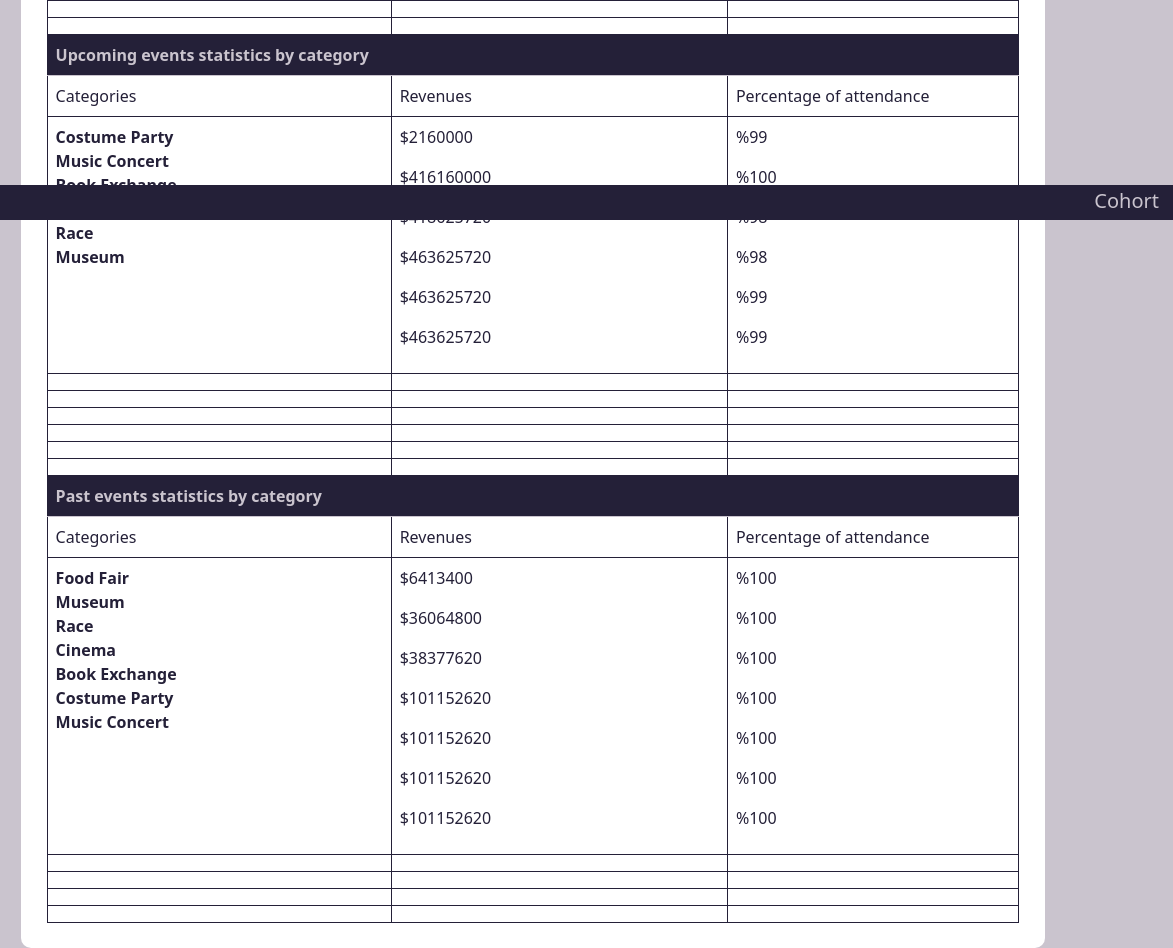
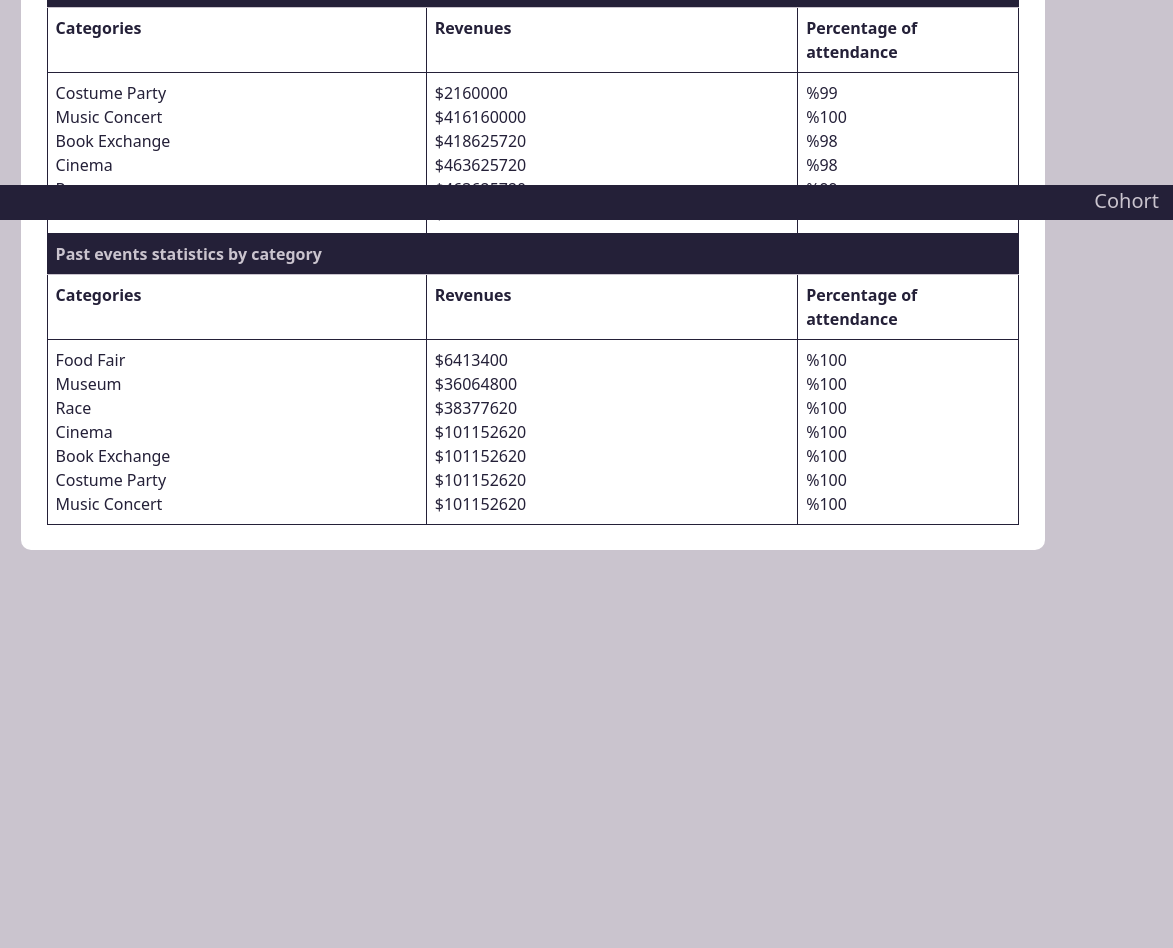
Before and after one commit to catasimonovich4/week8-task4-JS, a plain HTML site: page pages/stats.html in a window 1280 px wide. Shown: the part 580-1528 px from the top of the page, 107-1280 px from the left. After the commit the page ends 1130 px from the top, so only its background shows below. Drawn offline with nearby package versions, Linux system fonts and the light colour scheme.

```diff
--- a/pages/stats.html
+++ b/pages/stats.html
@@ -63,63 +63,13 @@
                     <td id="low-assistance" class="low-assistance"></td>
                     <td id="larger-capacity" class="larger-capacity"></td>
                 </tr>
-                <tr>
-                    <td id="high-assistance" class="high-assistance"></td>
-                    <td id="low-assistance" class="low-assistance"></td>
-                    <td id="larger-capacity" class="larger-capacity"></td>
-                </tr>
-                <tr>
-                    <td id="high-assistance" class="high-assistance"></td>
-                    <td id="low-assistance" class="low-assistance"></td>
-                    <td id="larger-capacity" class="larger-capacity"></td>
-                </tr>
-                <tr>
-                    <td id="high-assistance" class="high-assistance"></td>
-                    <td id="low-assistance" class="low-assistance"></td>
-                    <td id="larger-capacity" class="larger-capacity" ></td>
-                </tr>
-                <tr>
-                    <td id="high-assistance" class="high-assistance"></td>
-                    <td id="low-assistance" class="low-assistance"></td>
-                    <td id="larger-capacity" class="larger-capacity" style="width: 30%;"></td>
-                </tr>
                 <tr class="title-row">
                     <th colspan="3">Upcoming events statistics by category</th>
                 </tr>
                 <tr>
-                    <td>Categories</td>
-                    <td>Revenues</td>
-                    <td>Percentage of attendance</td>
-                </tr>
-                <tr>
-                    <td class="cat-events-stats" id="cat-UEvents-stats"></td>
-                    <td class="revenue-stats" id="revenue-up-stats"></td>
-                    <td class="attendance-stats" id="attendance-up-stats"></td>
-                </tr>
-                <tr>
-                    <td class="cat-events-stats" id="cat-UEvents-stats"></td>
-                    <td class="revenue-stats" id="revenue-up-stats"></td>
-                    <td class="attendance-stats" id="attendance-up-stats"></td>
-                </tr>
-                <tr>
-                    <td class="cat-events-stats" id="cat-UEvents-stats"></td>
-                    <td class="revenue-stats" id="revenue-up-stats"></td>
-                    <td class="attendance-stats" id="attendance-up-stats"></td>
-                </tr>
-                <tr>
-                    <td class="cat-events-stats" id="cat-UEvents-stats"></td>
-                    <td class="revenue-stats" id="revenue-up-stats"></td>
-                    <td class="attendance-stats" id="attendance-up-stats"></td>
-                </tr>
-                <tr>
-                    <td class="cat-events-stats" id="cat-UEvents-stats"></td>
-                    <td class="revenue-stats" id="revenue-up-stats"></td>
-                    <td class="attendance-stats" id="attendance-up-stats"></td>
-                </tr>
-                <tr>
-                    <td class="cat-events-stats" id="cat-UEvents-stats"></td>
-                    <td class="revenue-stats" id="revenue-up-stats"></td>
-                    <td class="attendance-stats" id="attendance-up-stats"></td>
+                    <td><span style="font-weight: bold;">Categories</span></td>
+                    <td><span style="font-weight: bold;">Revenues</span></td>
+                    <td><span style="font-weight: bold;">Percentage of attendance</span></td>
                 </tr>
                 <tr>
                     <td class="cat-events-stats" id="cat-UEvents-stats"></td>
@@ -130,29 +80,9 @@
                     <th colspan="3">Past events statistics by category</th>
                 </tr>
                 <tr>
-                    <td>Categories</td>
-                    <td>Revenues</td>
-                    <td>Percentage of attendance</td>
-                </tr>
-                <tr>
-                    <td class="cat-events-stats" id="cat-PEvents-stats"></td>
-                    <td class="revenue-stats" id="revenue-past-stats"></td>
-                    <td class="attendance-stats" id="attendance-past-stats"></td>
-                </tr>
-                <tr>
-                    <td class="cat-events-stats" id="cat-PEvents-stats"></td>
-                    <td class="revenue-stats" id="revenue-past-stats"></td>
-                    <td class="attendance-stats" id="attendance-past-stats"></td>
-                </tr>
-                <tr>
-                    <td class="cat-events-stats" id="cat-PEvents-stats"></td>
-                    <td class="revenue-stats" id="revenue-past-stats"></td>
-                    <td class="attendance-stats" id="attendance-past-stats"></td>
-                </tr>
-                <tr>
-                    <td class="cat-events-stats" id="cat-PEvents-stats"></td>
-                    <td class="revenue-stats" id="revenue-past-stats"></td>
-                    <td class="attendance-stats" id="attendance-past-stats"></td>
+                    <td><span style="font-weight: bold;">Categories</span></td>
+                    <td><span style="font-weight: bold;">Revenues</span></td>
+                    <td><span style="font-weight: bold;">Percentage of attendance</span></td>
                 </tr>
                 <tr>
                     <td class="cat-events-stats" id="cat-PEvents-stats"></td>
--- a/scripts/pastevents.js
+++ b/scripts/pastevents.js
@@ -683,7 +683,7 @@
       card += `
         <div class="card" id="${data.events[i].category.replace(" ","-").toLocaleLowerCase()}" style="width: 18rem;">
           <div class="image-card-container">
-            <img src="${data.events[i].image}" class="card-img-top" alt="food fair">
+            <img src="${data.events[i].image}" class="card-img-top" alt="${data.events[i].category.replace(" ","-").toLocaleLowerCase()}">
           </div>
           <div class="card-body">
             <h5 class="card-title">${data.events[i].name}</h5>
--- a/scripts/stats.js
+++ b/scripts/stats.js
@@ -940,7 +940,7 @@
     const divCategory = document.createElement("div")
     divCategory.innerHTML = `
         <div>
-            <span style="font-weight: bold;">${event}</span>
+            <span>${event}</span>
         </div>
     `
     tdUCategoriesByID.appendChild(divCategory)
@@ -955,7 +955,7 @@
         if (arrayUpEvRevenues[i] === upEventsCatNoRep[e]) {
             divRevenue.innerHTML = `
                 <div style="display: flex; justify-content: space-between;" >
-                    <p>$${arrayUpEvRevenues[i+1]}</p>
+                    <p style="margin: 0;">$${arrayUpEvRevenues[i+1]}</p>
                 </div>
             `
             tdUpRevenuesByID.appendChild(divRevenue)
@@ -972,7 +972,7 @@
         if (arrayUpEvAttendance[i] === upEventsCatNoRep[e]) {
             divAttendance.innerHTML = `
                 <div style="display: flex; justify-content: space-between;" >
-                    <p>%${arrayUpEvAttendance[i+1]}</p>
+                    <p style="margin: 0;">%${arrayUpEvAttendance[i+1]}</p>
                 </div>
             `
             tdUpAttendanceByID.appendChild(divAttendance)
@@ -991,7 +991,7 @@
     const divCategory = document.createElement("div")
     divCategory.innerHTML = `
         <div>
-            <span style="font-weight: bold;">${event}</span>
+            <span>${event}</span>
         </div>
     `
     tdPCategoriesByID.appendChild(divCategory)
@@ -1005,8 +1005,8 @@
     for (let e = 0; e < pastEventsCatNoRep.length; e++) {
         if (arrayPastEvRevenues[i] === pastEventsCatNoRep[e]) {
             divRevenue.innerHTML = `
-                <div style="display: flex; justify-content: space-between;" >
-                    <p>$${arrayPastEvRevenues[i+1]}</p>
+                <div style="justify-content: space-between;" >
+                    <p style="margin: 0;">$${arrayPastEvRevenues[i+1]}</p>
                 </div>
             `
             tdPastRevenuesByID.appendChild(divRevenue)
@@ -1023,7 +1023,7 @@
         if (arrayPastEvAttendance[i] === pastEventsCatNoRep[e]) {
             divAttendance.innerHTML = `
                 <div style="display: flex; justify-content: space-between;" >
-                    <p>%${arrayPastEvAttendance[i+1]}</p>
+                    <p style="margin: 0;">%${arrayPastEvAttendance[i+1]}</p>
                 </div>
             `
             tdPastAttendanceByID.appendChild(divAttendance)
--- a/scripts/upevents.js
+++ b/scripts/upevents.js
@@ -688,7 +688,7 @@
         card += `
           <div class="card" id="${data.events[i].category.replace(" ","-").toLocaleLowerCase()}" style="width: 18rem;">
             <div class="image-card-container">
-              <img src="${data.events[i].image}" class="card-img-top" alt="food fair">
+              <img src="${data.events[i].image}" class="card-img-top" alt="${data.events[i].category.replace(" ","-").toLocaleLowerCase()}">
               </div>
               <div class="card-body">
                 <h5 class="card-title">${data.events[i].name}</h5>
--- a/styles/stylesheet.css
+++ b/styles/stylesheet.css
@@ -161,6 +161,10 @@
     padding-top: 5px;
     padding-left: 10px;
     color: #8D86C9;
+}
+
+.button-details {
+    border: none;
 }
 
 .image-card-container {
@@ -366,6 +370,31 @@
     margin-top: 3%;
 }
 
+.container-details {
+    display: flex;
+    flex-direction: column;
+    margin-top: 5%;
+    background-color: white;
+    color: #242038;
+    padding: 5%;
+    border-radius: 10px;
+}
+
+.detail-card-body {
+    display: flex;
+    flex-direction: column;
+}
+
+.detail-img {
+    padding: 12px;
+    height: 30vh;
+}
+
+#button-details {
+    background-color: white;
+    margin-top: 3%;
+}
+
 
 @media only screen and (min-width:1400px) {
     /* Mayor que mi pantalla: */
```
Also changed, not shown: scripts/details.js (+26 -0 lines), scripts/index.js (+14 -2 lines).
